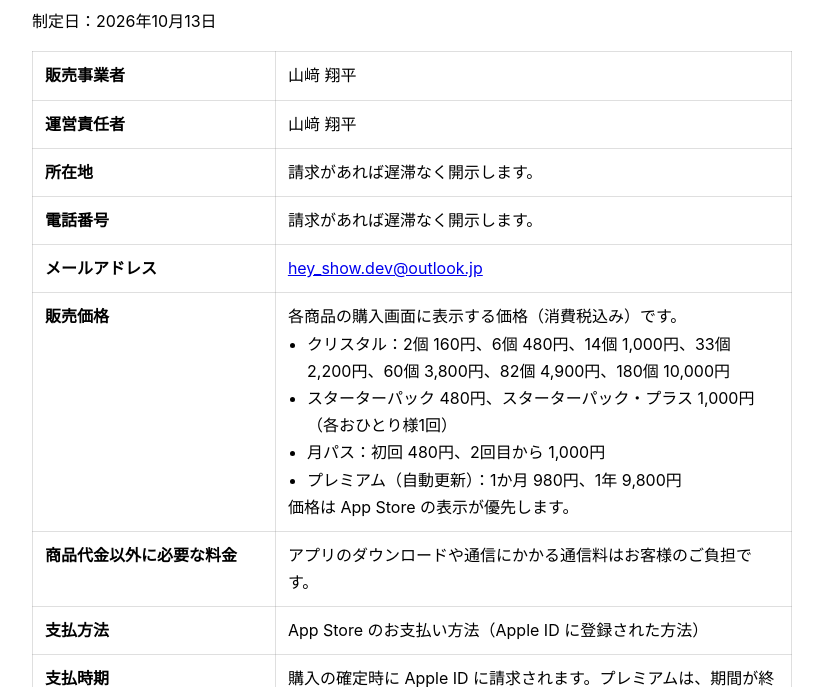
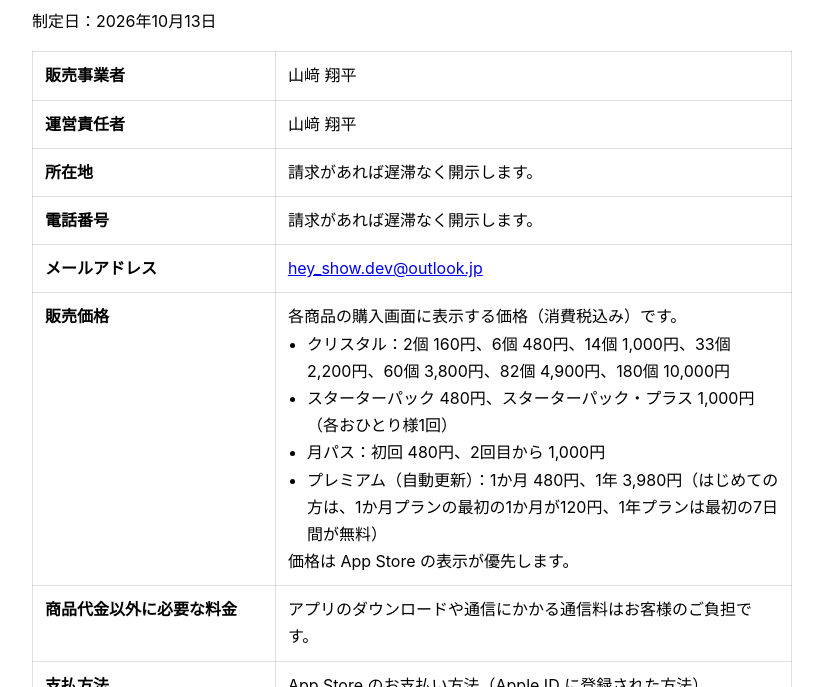
Before and after one commit to hey-show123/lantern-legal, a plain HTML site: page tokushoho.html in a window 1280 px wide. Shown: the part 113-800 px from the top of the page, without its empty margins (228-1051 px from the left). Drawn offline with Linux system fonts and the light colour scheme.

Commit message:
Premium prices: 480 yen a month, 3,980 yen a year, with the first-month and free-trial offers

```diff
--- a/tokushoho.html
+++ b/tokushoho.html
@@ -28,7 +28,7 @@
       <li>クリスタル：2個 160円、6個 480円、14個 1,000円、33個 2,200円、60個 3,800円、82個 4,900円、180個 10,000円</li>
       <li>スターターパック 480円、スターターパック・プラス 1,000円（各おひとり様1回）</li>
       <li>月パス：初回 480円、2回目から 1,000円</li>
-      <li>プレミアム（自動更新）：1か月 980円、1年 9,800円</li>
+      <li>プレミアム（自動更新）：1か月 480円、1年 3,980円（はじめての方は、1か月プランの最初の1か月が120円、1年プランは最初の7日間が無料）</li>
     </ul>
     価格は App Store の表示が優先します。</td></tr>
   <tr><th>商品代金以外に必要な料金</th><td>アプリのダウンロードや通信にかかる通信料はお客様のご負担です。</td></tr>
```
